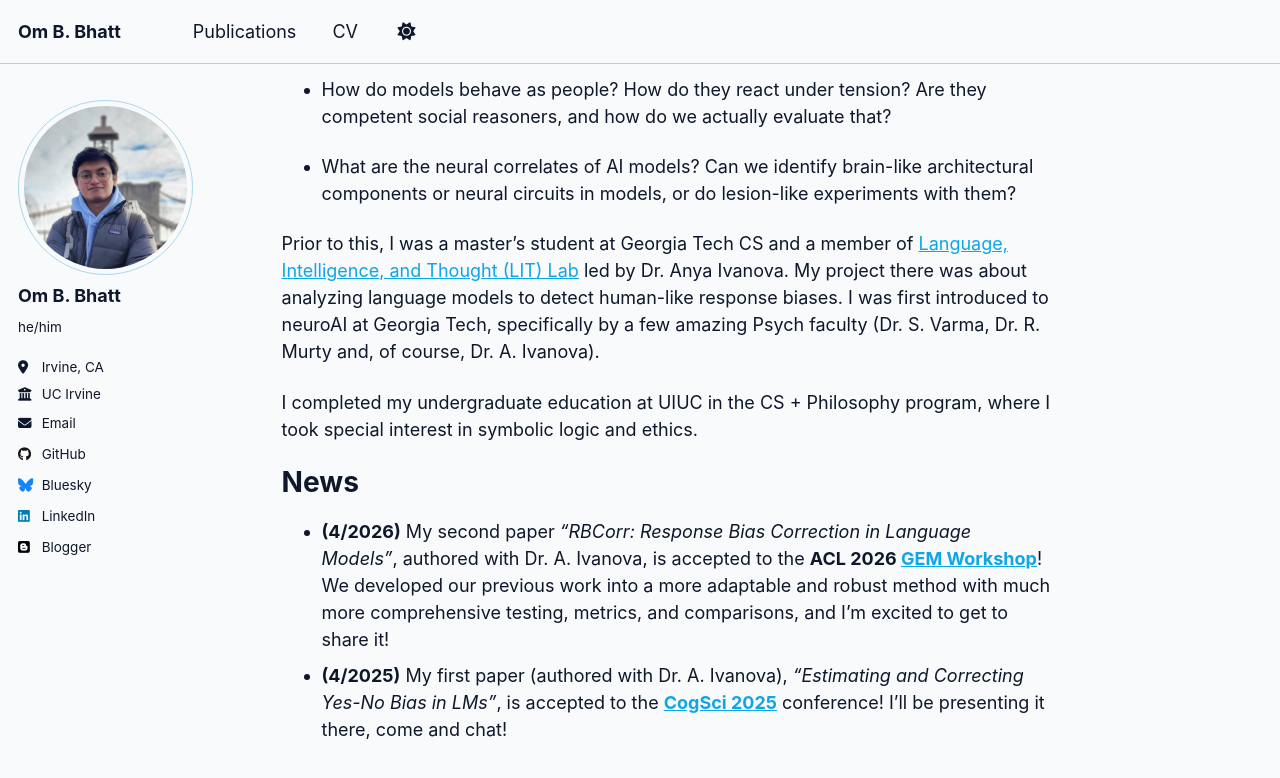
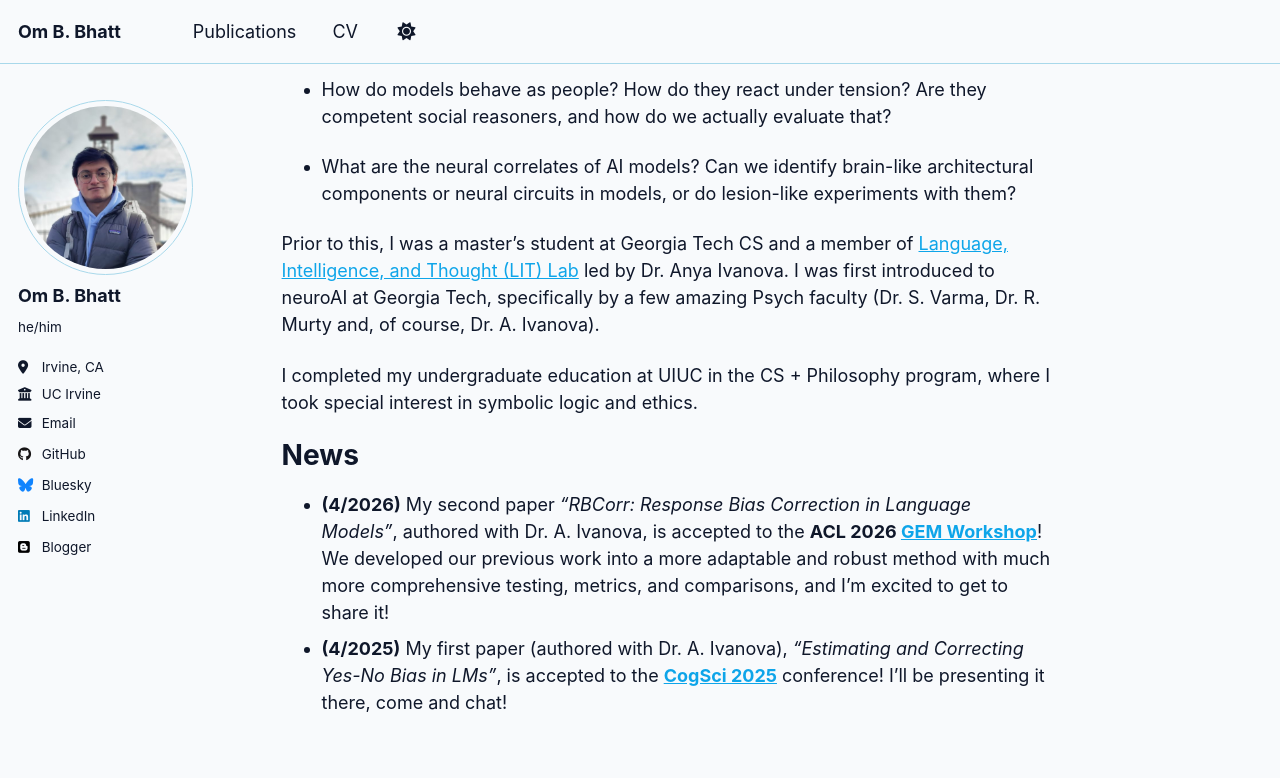
Before and after one commit to ombbhatt/ombbhatt.github.io, a Jekyll site: the page built from _pages/about.md, in a window 1280 px wide and 900 px high, scrolled down 348 px. Shown: the top 778 px of the window. Built offline with Jekyll 4.4.1, drawn with Linux system fonts in a browser that asks for light colours.

Commit message:
lil more wordcount cleanup

```diff
--- a/_pages/about.md
+++ b/_pages/about.md
@@ -61,7 +61,7 @@ I am interested in using language models as tools to study human language proces
 
 - What are the neural correlates of AI models? Can we identify brain-like architectural components or neural circuits in models, or do lesion-like experiments with them?
 
-Prior to this, I was a master's student at Georgia Tech CS and a member of [Language, Intelligence, and Thought (LIT) Lab](https://www.language-intelligence-thought.net/) led by Dr. Anya Ivanova. My project there was about analyzing language models to detect human-like response biases. I was first introduced to neuroAI at Georgia Tech, specifically by a few amazing Psych faculty (Dr. S. Varma, Dr. R. Murty and, of course, Dr. A. Ivanova).
+Prior to this, I was a master's student at Georgia Tech CS and a member of [Language, Intelligence, and Thought (LIT) Lab](https://www.language-intelligence-thought.net/) led by Dr. Anya Ivanova. I was first introduced to neuroAI at Georgia Tech, specifically by a few amazing Psych faculty (Dr. S. Varma, Dr. R. Murty and, of course, Dr. A. Ivanova).
 
 I completed my undergraduate education at UIUC in the CS + Philosophy program, where I took special interest in symbolic logic and ethics.
 
```
